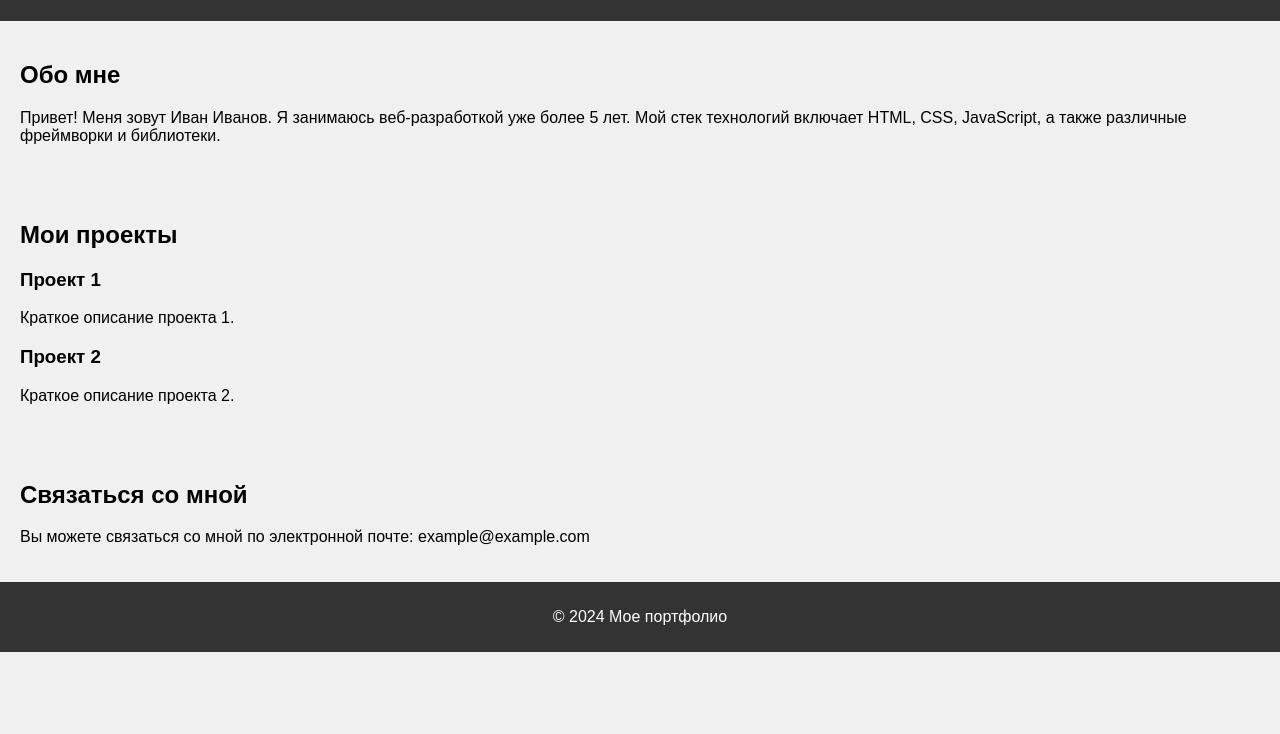
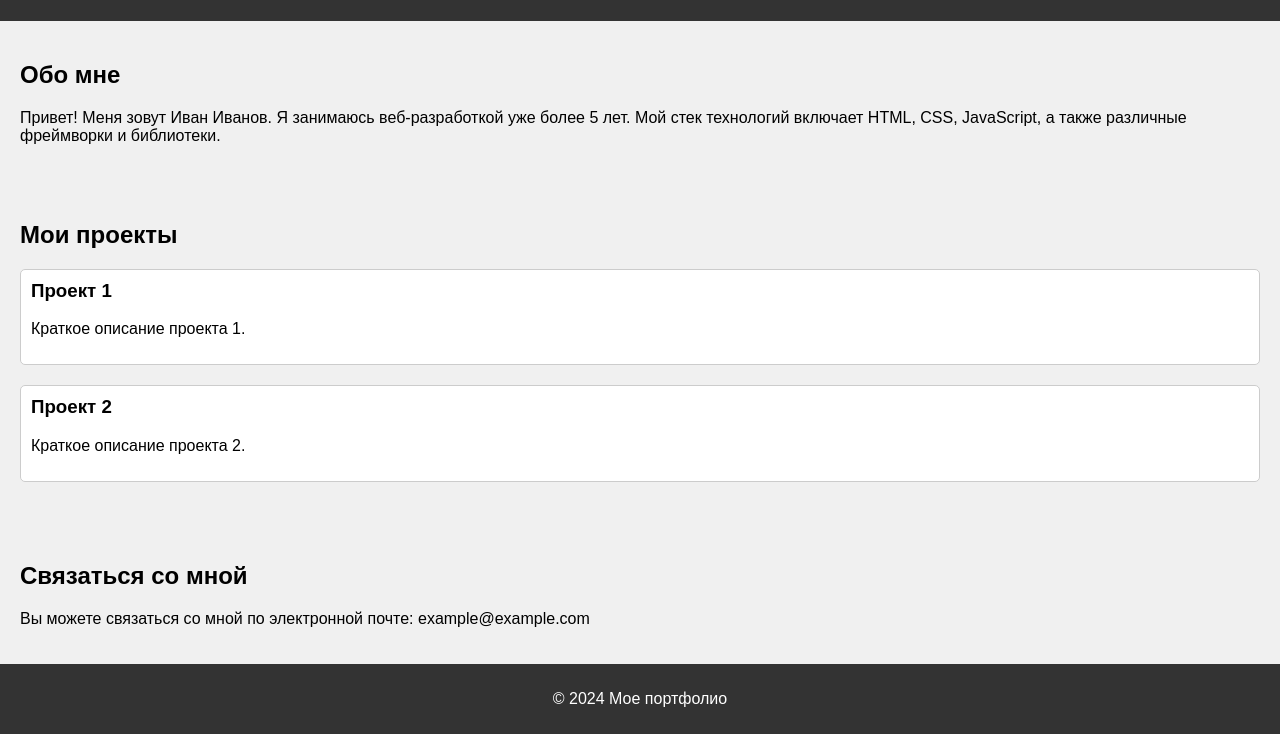
Before and after one commit to Aestecial/aestecial.github.io, a plain HTML site: page index.html in a window 1280 px wide. Shown: the part 99-833 px from the top of the page. Before the commit the page ends 800 px from the top, so only its background shows below. Drawn offline with Linux system fonts and the light colour scheme.

Commit message:
modified style.css

```diff
--- a/style.css
+++ b/style.css
@@ -22,3 +22,15 @@ footer {
     padding: 10px;
     text-align: center;
 }
+
+.project {
+    margin-bottom: 20px;
+    padding: 10px;
+    border: 1px solid #ccc;
+    border-radius: 5px;
+    background-color: #fff;
+}
+
+.project h3 {
+    margin-top: 0;
+}
```
